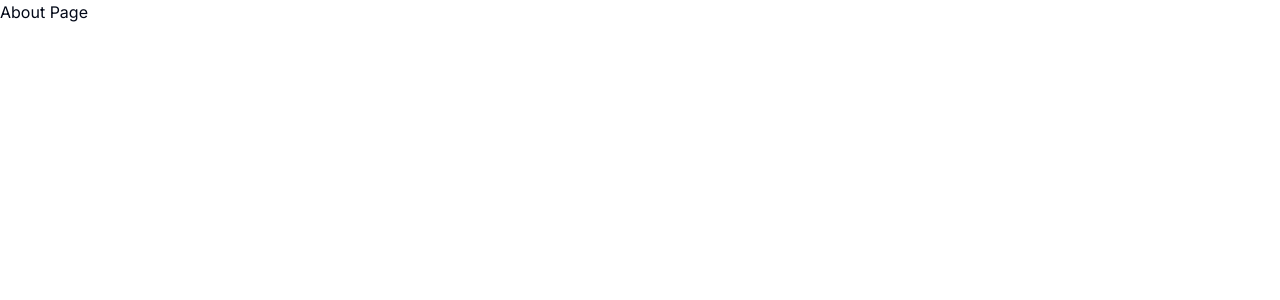
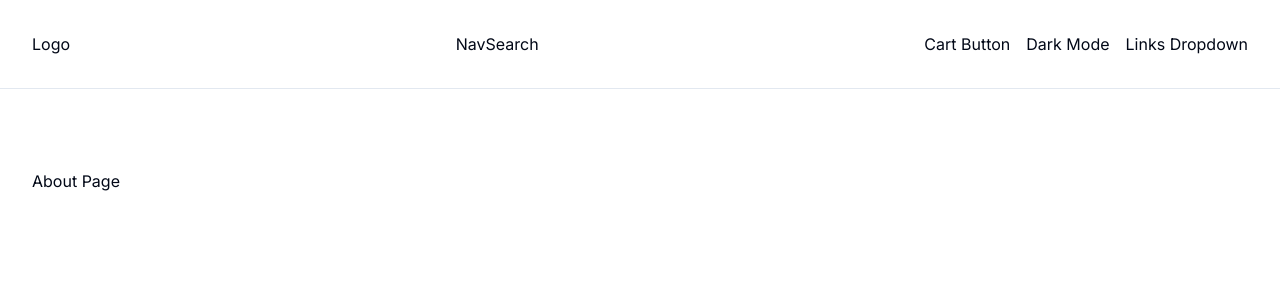
Before and after one commit to tneos/store-project, a Next.js app: page /about in a window 1280 px wide. Shown: the top 300 px of the page. Built offline with nearby package versions, Linux system fonts and the light colour scheme.

Commit message:
Add Container and Navbar components

```diff
--- a/app/layout.tsx
+++ b/app/layout.tsx
@@ -1,11 +1,13 @@
-import type { Metadata } from 'next';
-import { Inter } from 'next/font/google';
-import './globals.css';
-const inter = Inter({ subsets: ['latin'] });
+import type {Metadata} from "next";
+import {Inter} from "next/font/google";
+import "./globals.css";
+import Navbar from "@/components/navbar/Navbar";
+import Container from "@/components/global/Container";
+const inter = Inter({subsets: ["latin"]});
 
 export const metadata: Metadata = {
-  title: 'Next Storefront',
-  description: 'A nifty store built with Next.js',
+  title: "Next Storefront",
+  description: "A nifty store built with Next.js",
 };
 
 export default function RootLayout({
@@ -14,8 +16,11 @@ export default function RootLayout({
   children: React.ReactNode;
 }>) {
   return (
-    <html lang='en' suppressHydrationWarning>
-      <body className={inter.className}>{children}</body>
+    <html lang="en" suppressHydrationWarning>
+      <body className={inter.className}>
+        <Navbar />
+        <Container className="py-20">{children}</Container>
+      </body>
     </html>
   );
 }
--- /dev/null
+++ b/components/global/Container.tsx
@@ -0,0 +1,6 @@
+import {cn} from "@/lib/utils";
+
+function Container({children, className}: {children: React.ReactNode; className?: string}) {
+  return <div className={cn("mx-auto max-w-6xl xl:max-w-7xl px-8", className)}>{children}</div>;
+}
+export default Container;
--- a/components/navbar/Navbar.tsx
+++ b/components/navbar/Navbar.tsx
@@ -1,4 +1,23 @@
+import Container from "../global/Container";
+import CartButton from "./CartButton";
+import DarkMode from "./DarkMode";
+import LinksDropdown from "./LinksDropdown";
+import Logo from "./Logo";
+import NavSearch from "./NavSearch";
+
 function Navbar() {
-  return <div>Navbar</div>;
+  return (
+    <nav className="border-b">
+      <Container className="flex flex-col sm:flex-row sm:justify-between sm:items-center gap-4 flex-wrap py-8">
+        <Logo />
+        <NavSearch />
+        <div className="flex gap-4 items-center">
+          <CartButton />
+          <DarkMode />
+          <LinksDropdown />
+        </div>
+      </Container>
+    </nav>
+  );
 }
 export default Navbar;
```
